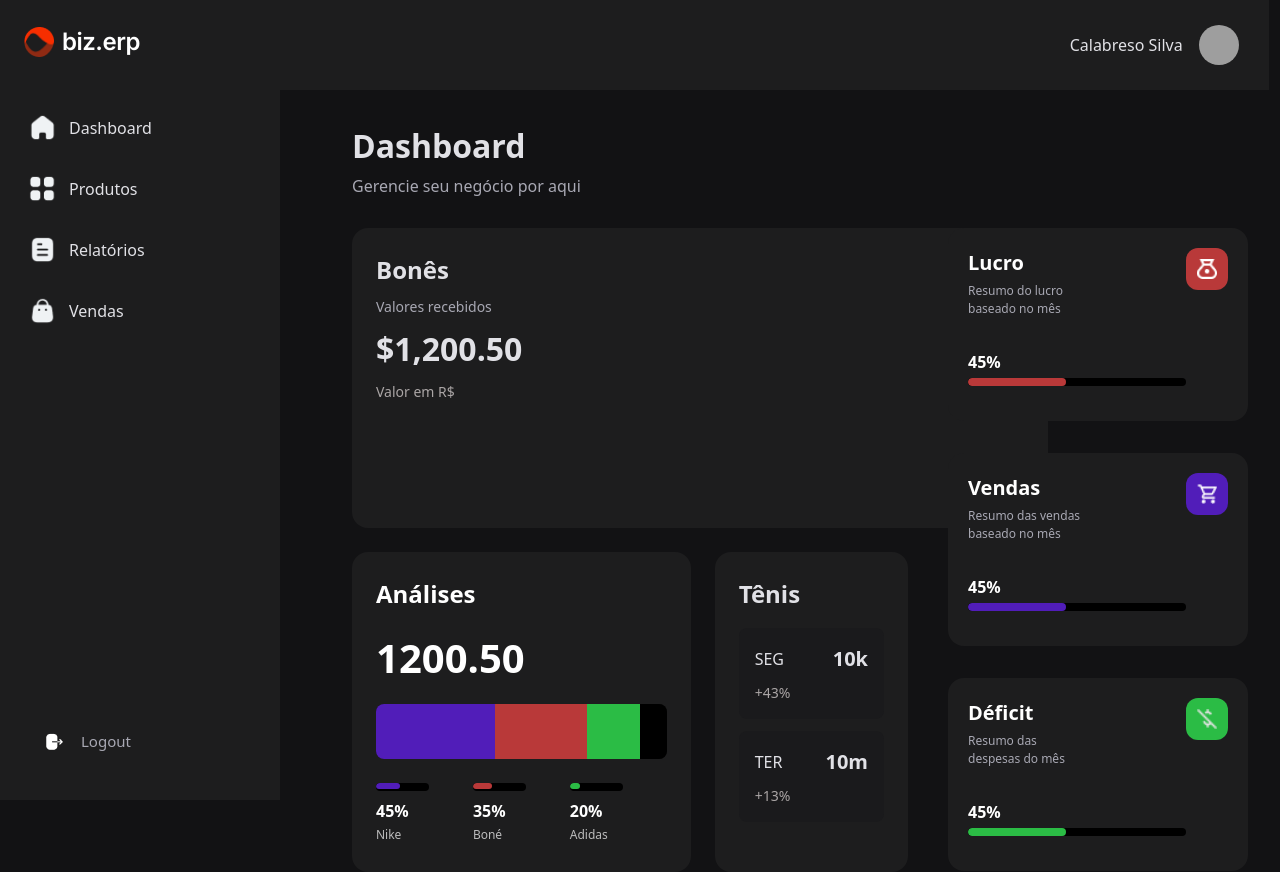
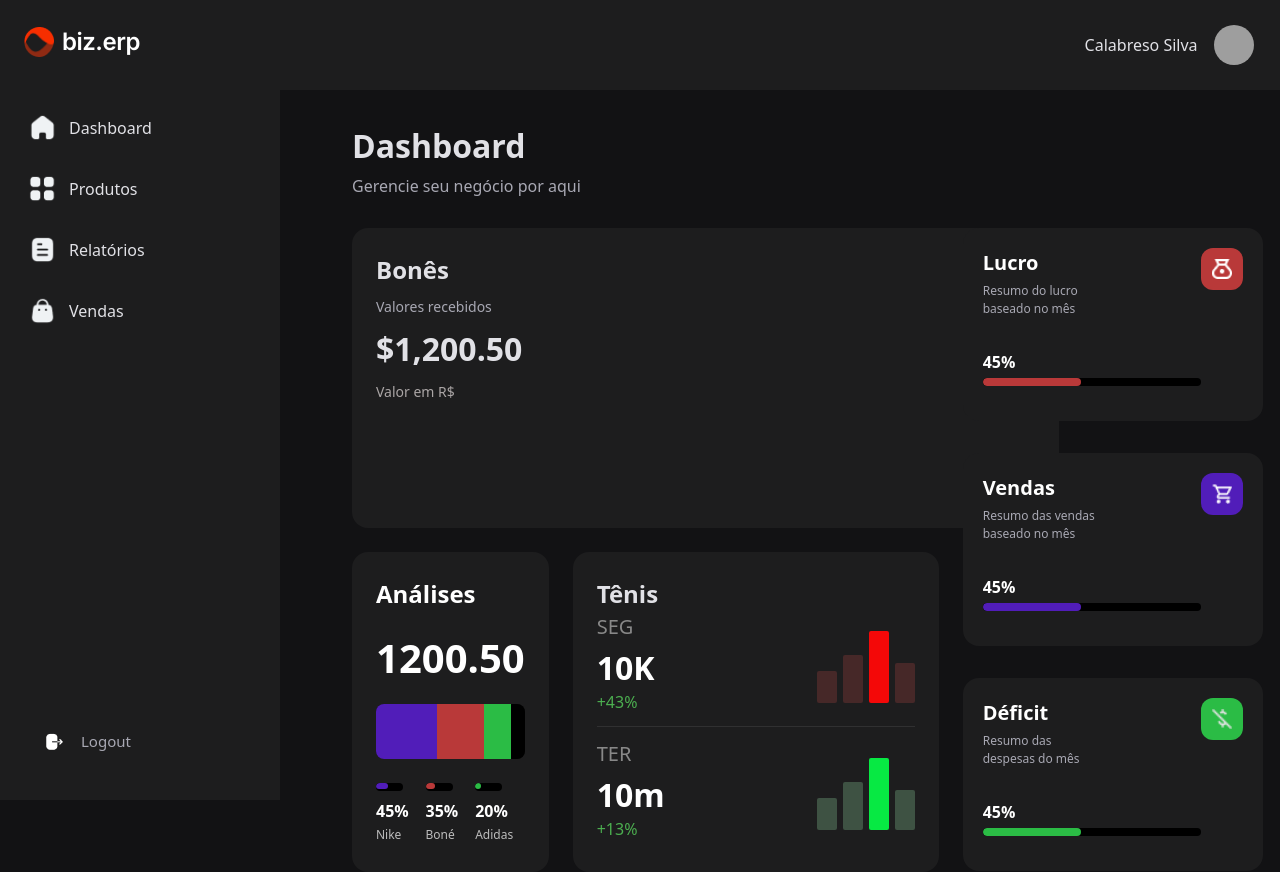
Before and after one commit to MateusAmaroDaSilva/BizCommerce, a React (Create React App) app: page /dashboard in a window 1280 px wide. Built offline with nearby package versions, Linux system fonts and the light colour scheme; grey boxes are pictures that could not be loaded.

Commit message:
Front-End

```diff
--- a/src/dashboard.css
+++ b/src/dashboard.css
@@ -266,7 +266,6 @@ body {
   margin-bottom: 1.5rem;
 }
 
-/* Barra grande de análise */
 .stacked-bar {
   display: flex;
   height: 55px;
@@ -275,14 +274,13 @@ body {
   overflow: hidden;
   background-color: #111111;
   margin-bottom: 1.5rem;
-  margin: 2.5 auto 3rem auto; /* centraliza e mantém margem inferior */
+  margin: 2.5 auto 3rem auto;
 }
 
 .bar-segment {
   height: 100%;
 }
 
-/* Barrinhas menores */
 .progress-bars {
   display: flex;
   flex-direction: column;
@@ -305,8 +303,6 @@ body {
 .percentage {
   font-weight: bold;
 }
-
-/* Barra de Análise da Nike boné Adidas */
 
 .progress-bars-inline {
   display: flex;
@@ -332,7 +328,7 @@ body {
 .progress-bar-container {
   width: 55%;
   height: 8px;
-  background-color: #000; /* Fundo preto para a parte não preenchida */
+  background-color: #000;
   border-radius: 4px;
   overflow: hidden;
   margin-bottom: 0.5rem;
@@ -348,14 +344,6 @@ body {
   opacity: 0.7;
   text-align: left;
   width: 100%;
-}
-
-.tenis-card {
-  flex: 1;
-  max-width: 78%;
-  margin-left: 0rem;
-  margin-right: 1rem;
-  width: calc(100% - 1rem);
 }
 
 .progress-bars {
@@ -385,17 +373,122 @@ body {
   transition: width 0.3s ease;
 }
 
-.tenis-stats {
+.tenis-row {
+  display: flex;
+  justify-content: space-between;
+  align-items: center;
+  padding: 1px 7;
+}
+
+.tenis-text {
   display: flex;
   flex-direction: column;
-  gap: 0.75rem;
-  margin-top: 1rem;
+  justify-content: center;
+  gap: 1px;
+  color: white;
+  min-width: 220px;
 }
 
-.tenis-stat {
-  background-color: var(--surface-dark);
-  padding: 1rem;
-  border-radius: 8px;
+.tenis-text .label {
+  color: #888;
+  font-size: 1.35rem;
+  font-weight: 500;
+}
+
+.tenis-text .value {
+  font-size: 2rem;
+  font-weight: bold;
+}
+
+.tenis-text .percent {
+  font-size: 1rem;
+  font-weight: 500;
+}
+
+.tenis-text .positive {
+  color: #4CAF50;
+}
+
+.tenis-text .negative {
+  color: #f44336;
+}
+
+.bar-graph {
+  display: flex;
+  align-items: flex-end;
+  gap: 6px;
+  height: 80px;
+}
+
+.bar {
+  width: 20px;
+  border-radius: 2px;
+  background-color: #444;
+}
+
+.bar.red {
+  background-color: #462828;
+}
+
+.bar.red.highlight {
+  background-color: #f40808;
+}
+
+.bar.green {
+  background-color: #3E5243;
+}
+
+.bar.green.highlight {
+  background-color: #07e943;
+}
+
+.divider {
+  height: 1px;
+  width: 100%;
+  background-color: #444; /* ou use #555, #666 para ajustar o tom */
+  margin: 12px 0;
+  opacity: 0.5; /* deixa a linha mais discreta */
+}
+
+.tenis-text,
+.tenis-info {
+  display: flex;
+  flex-direction: column;
+  justify-content: center;
+  color: white;
+  min-width: 220px;
+}
+
+.tenis-text .label,
+.tenis-info .label {
+  color: #888;
+  font-size: 1.25rem;
+  font-weight: 500;
+  margin-bottom: 1px; /* Espaço abaixo de SEG/TER */
+}
+
+.tenis-text .value,
+.tenis-info .value {
+  font-size: 2rem;
+  font-weight: bold;
+  margin-bottom: -5px; /* Espaço abaixo de 10K/10m */
+}
+
+.tenis-text .percent,
+.tenis-info .percent {
+  font-size: 1rem;
+  font-weight: 500;
+  margin-top: 2px; /* Espaço acima de +43%/+13% */
+}
+
+.tenis-text .positive,
+.tenis-info .positive {
+  color: #4CAF50;
+}
+
+.tenis-text .negative,
+.tenis-info .negative {
+  color: #f44336;
 }
 
 .stat-header {
--- a/src/dashboard.jsx
+++ b/src/dashboard.jsx
@@ -85,21 +85,35 @@ const Analysis = () => (
 
 const Tenis = () => (
   <section className="card tenis-card">
-    <h2>Tênis</h2>
-    <div className="tenis-stats">
-      <div className="tenis-stat">
-        <div className="stat-header">
-          <span>SEG</span>
-          <span className="value">10k</span>
-        </div>
-        <span className="trend positive">+43%</span>
+    <h2 className="tenis-title">Tênis</h2>
+
+    <div className="tenis-row">
+      <div className="tenis-text">
+        <span className="label">SEG</span>
+        <span className="value">10K</span>
+        <span className="percent positive">+43%</span>
       </div>
-      <div className="tenis-stat">
-        <div className="stat-header">
-          <span>TER</span>
-          <span className="value">10m</span>
-        </div>
-        <span className="trend positive">+13%</span>
+      <div className="bar-graph">
+        <div className="bar red" style={{ height: "40%" }}></div>
+        <div className="bar red" style={{ height: "60%" }}></div>
+        <div className="bar red highlight" style={{ height: "90%" }}></div>
+        <div className="bar red" style={{ height: "50%" }}></div>
+      </div>
+    </div>
+
+    <div className="divider" />
+
+    <div className="tenis-row">
+      <div className="tenis-text">
+        <span className="label">TER</span>
+        <span className="value">10m</span>
+        <span className="percent positive">+13%</span>
+      </div>
+      <div className="bar-graph">
+        <div className="bar green" style={{ height: "40%" }}></div>
+        <div className="bar green" style={{ height: "60%" }}></div>
+        <div className="bar green highlight" style={{ height: "90%" }}></div>
+        <div className="bar green" style={{ height: "50%" }}></div>
       </div>
     </div>
   </section>
```
